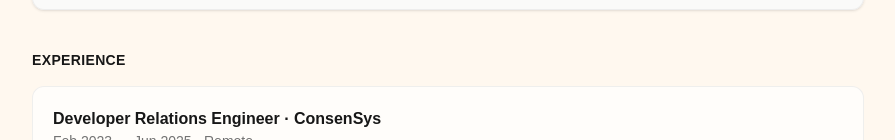
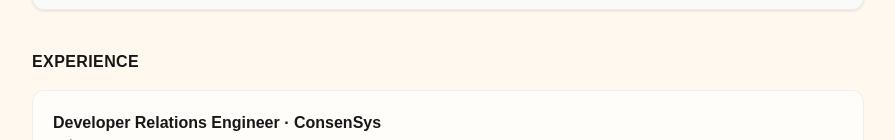
Before and after one commit to cxalem/cxalem.blog, a Next.js app: page /about in a window 1280 px wide. Shown: the part 510-650 px from the top of the page, without its empty margins (192-1087 px from the left). Built offline with nearby package versions, Linux system fonts and the light colour scheme.

Commit message:
Refine About page styling for improved visual consistency
- Removed redundant class from the Experience section heading to streamline styling.
- Enhanced overall readability and alignment with design standards.

```diff
--- a/app/about/page.tsx
+++ b/app/about/page.tsx
@@ -62,7 +62,7 @@ export default function AboutPage() {
 
         <section className="mb-10">
           <h2
-            className="text-sm font-semibold text-neutral-900 dark:text-white uppercase tracking-wide mb-4"
+            className="font-semibold text-neutral-900 dark:text-white uppercase tracking-wide mb-4"
             style={{ fontFamily: "var(--font-caryotype)" }}
           >
             Experience
```
